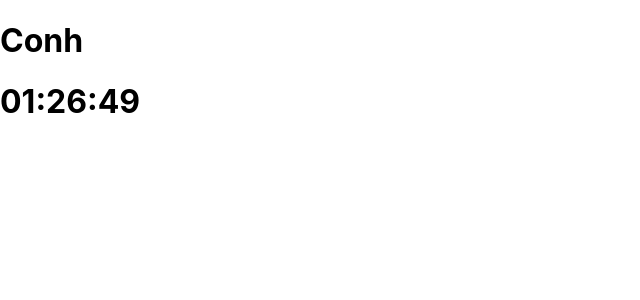
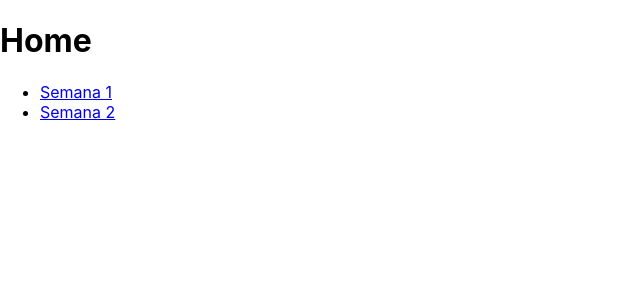
Before and after one commit to livialandim/Lab-Eng-Software-React, a React (Create React App) app: page / in a window 1280 px wide. Shown: the top 300 px of the page, without its empty margins (0-640 px from the left). Built offline with nearby package versions, Linux system fonts and the light colour scheme.

Commit message:
Mudança index.js

```diff
--- a/src/index.js
+++ b/src/index.js
@@ -1,15 +1,11 @@
 import React from 'react';
 import ReactDOM from 'react-dom/client';
 import './index.css';
-import Letreiro from './Letreiro';
-import Relogio from './Relogio';
+import MinhasRotas from './minhasRotas';
 
 const root = ReactDOM.createRoot(document.getElementById('root'));
 root.render(
   <>
-    <Letreiro />
-
-    <Relogio />
-
+    <MinhasRotas />
   </>
 );
```
